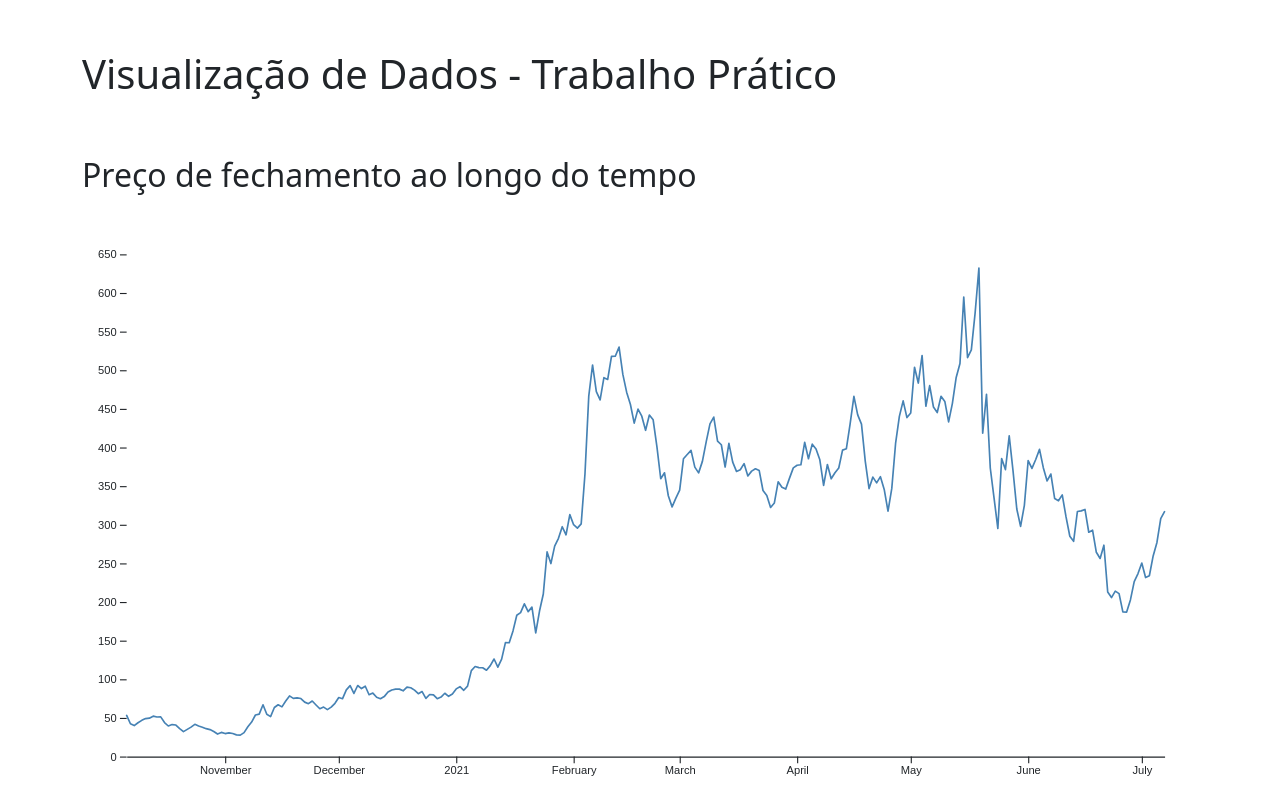
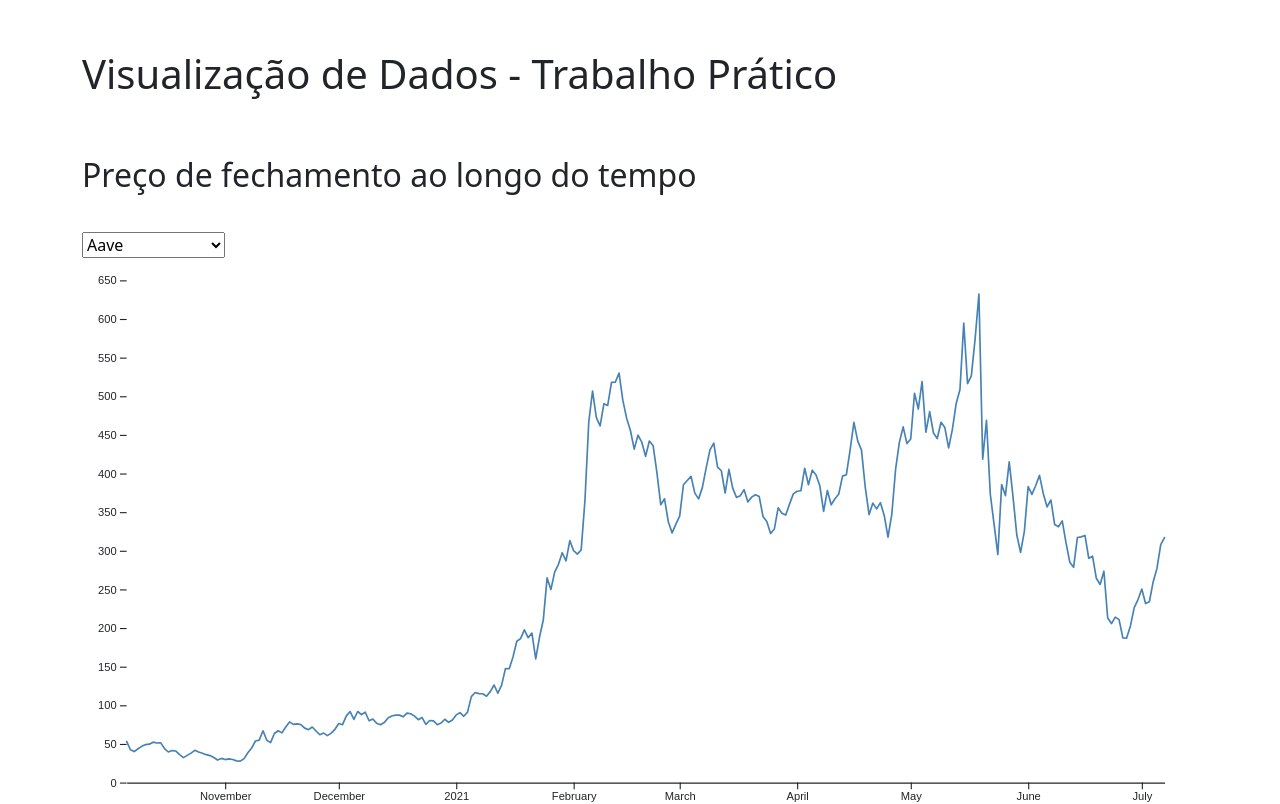
Before and after one commit to danilo-p/infovis-tp, a React (Create React App) app: page / in a window 1280 px wide. Shown: the top 804 px of the page. Built offline with nearby package versions, Linux system fonts and the light colour scheme.

Commit message:
Add coin select to close price chart

```diff
--- a/src/ClosePriceOverTime.js
+++ b/src/ClosePriceOverTime.js
@@ -1,15 +1,24 @@
 import * as d3 from "d3";
 import * as React from "react";
+import CoinSelectField from "./CoinSelectField";
 
 // D3 Example: https://observablehq.com/@d3/line-chart
 class ClosePriceOverTime extends React.Component {
   constructor(props) {
     super(props);
     this.myRef = React.createRef();
+    this.state = {
+      selectedCoin: "",
+    };
   }
 
-  componentDidMount() {
-    let data = this.props.data["Aave"];
+  componentDidUpdate() {
+    let { selectedCoin } = this.state;
+    if (!selectedCoin) {
+      return;
+    }
+
+    let data = this.props.data[selectedCoin];
     let height = 500;
     let width = 1000;
     let margin = { top: 20, right: 30, bottom: 30, left: 40 };
@@ -50,9 +59,11 @@ class ClosePriceOverTime extends React.Component {
       .x((d) => x(d.Date))
       .y((d) => y(d.Close));
 
-    const svg = d3
-      .select(this.myRef.current)
-      .attr("viewBox", [0, 0, width, height]);
+    const svg = d3.select(this.myRef.current);
+
+    svg.selectAll("*").remove();
+
+    svg.attr("viewBox", [0, 0, width, height]);
 
     svg.append("g").call(xAxis);
 
@@ -69,8 +80,19 @@ class ClosePriceOverTime extends React.Component {
       .attr("d", line);
   }
 
+  selectCoin = (selectedCoin) => {
+    this.setState({
+      selectedCoin,
+    });
+  };
+
   render() {
-    return <svg ref={this.myRef}></svg>;
+    return (
+      <div>
+        <CoinSelectField onChange={this.selectCoin} data={this.props.data} />
+        <svg ref={this.myRef}></svg>
+      </div>
+    );
   }
 }
 
```
